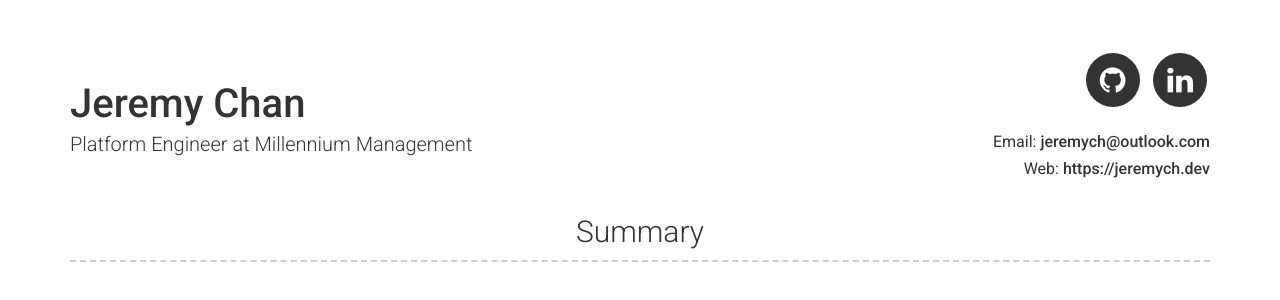
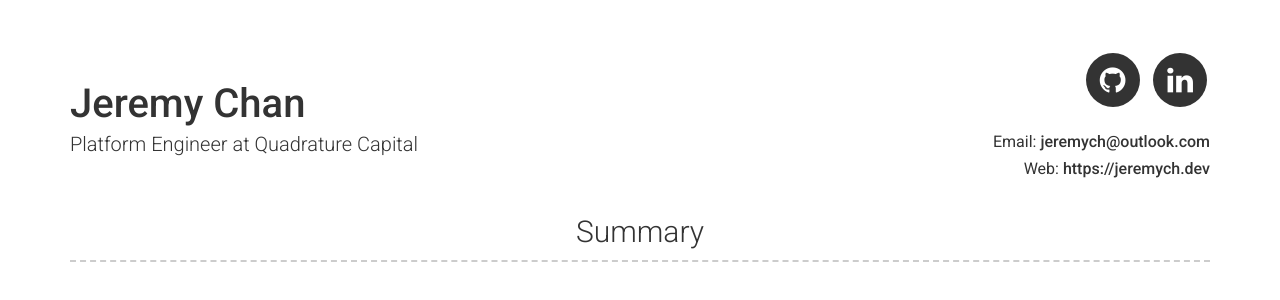
Before and after one commit to jeremych1000/jeremych1000.github.io, a Jekyll site: the page built from index.md, in a window 1280 px wide and 900 px high. Shown: the top 300 px of the window. Built offline with Jekyll 4.4.1, drawn with Linux system fonts in a browser that asks for light colours.

Commit message:
chore: update title

```diff
--- a/_config.yml
+++ b/_config.yml
@@ -4,7 +4,7 @@ favicon: images/favicon.ico
 
 # Personal info
 name: Jeremy Chan
-title: Platform Engineer at Millennium Management
+title: Platform Engineer at Quadrature Capital
 email: jeremych@outlook.com
 # phone: Your phone number (optional)
 website: https://jeremych.dev
```
